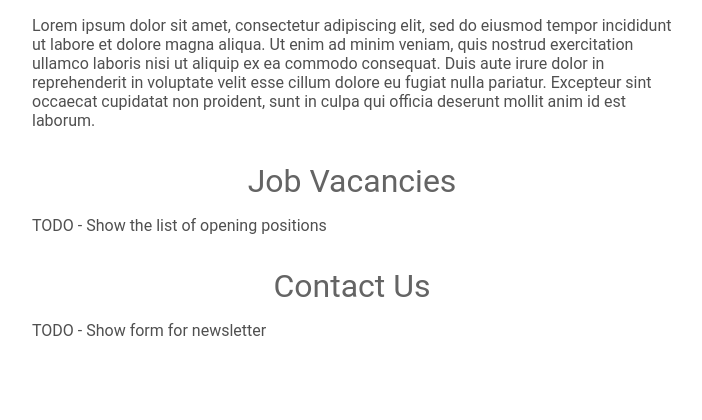
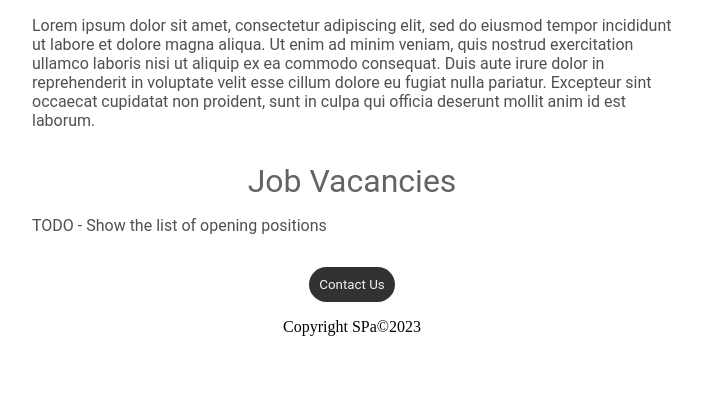
Before and after one commit to Lecon-a/webdev-v2, a Flask app: page / in a window 1280 px wide. Shown: the part 529-949 px from the top of the page, without its empty margins (288-990 px from the left). After the commit the page ends 865 px from the top, so only its background shows below. Run offline with Flask 3, Linux system fonts and the light colour scheme.

Commit message:
Add copyright SPa 2023

```diff
--- a/backend/templates/home.html
+++ b/backend/templates/home.html
@@ -32,7 +32,7 @@
             font-weight: normal;
         }
 
-        p {
+        .section_text {
             font-family: "Roboto";
             color: rgb(80, 80, 80);
         }
@@ -41,7 +41,7 @@
             padding-block: 5em;
         }
 
-        .container div {
+        .section {
             display: flex;
             flex-direction: column;
             max-width: 50%;
@@ -49,8 +49,22 @@
             gap: 16px;
         }
 
-        .container div:last-child {
+        .section:last-child {
             margin-bottom: 0;
+            text-align: center;
+        }
+
+        .section:last-child button {
+            width: fit-content;
+            margin: 0 auto;
+            padding: .75em;
+            border: none;
+            outline: none;
+            background-color: rgb(50, 50, 50);
+            color: rgb(244, 244, 244);
+            font-family: "Roboto";
+            font-weight: normal;
+            border-radius: 25px;
         }
 
     </style>
@@ -59,9 +73,9 @@
     <h1>Job</h1>
     <img src="/static/banner.jpg" id="banner" alt="banner image">
     <div class="container" id="container">
-        <div>
+        <div class="section">
             <h2>About SPa</h2>
-            <p>
+            <p class="section_text">
                 Lorem ipsum dolor sit amet, consectetur adipiscing elit, sed do eiusmod tempor
                 incididunt ut labore et dolore magna aliqua. Ut enim ad minim veniam, quis nostrud
                 exercitation ullamco laboris nisi ut aliquip ex ea commodo consequat. Duis aute irure
@@ -70,13 +84,13 @@
                 anim id est laborum.
             </p>
         </div>
-        <div>
+        <div class="section">
             <h2>Job Vacancies</h2>
-            <p>TODO - Show the list of opening positions</p>
+            <p class="section_text">TODO - Show the list of opening positions</p>
         </div>
-        <div>
-            <h2>Contact Us</h2>
-            <p>TODO - Show form for newsletter</p>
+        <div class="section">
+            <button>Contact Us</button>
+            <p>Copyright SPa&copy;2023</p>
         </div>
     </div>
 </body>
```
